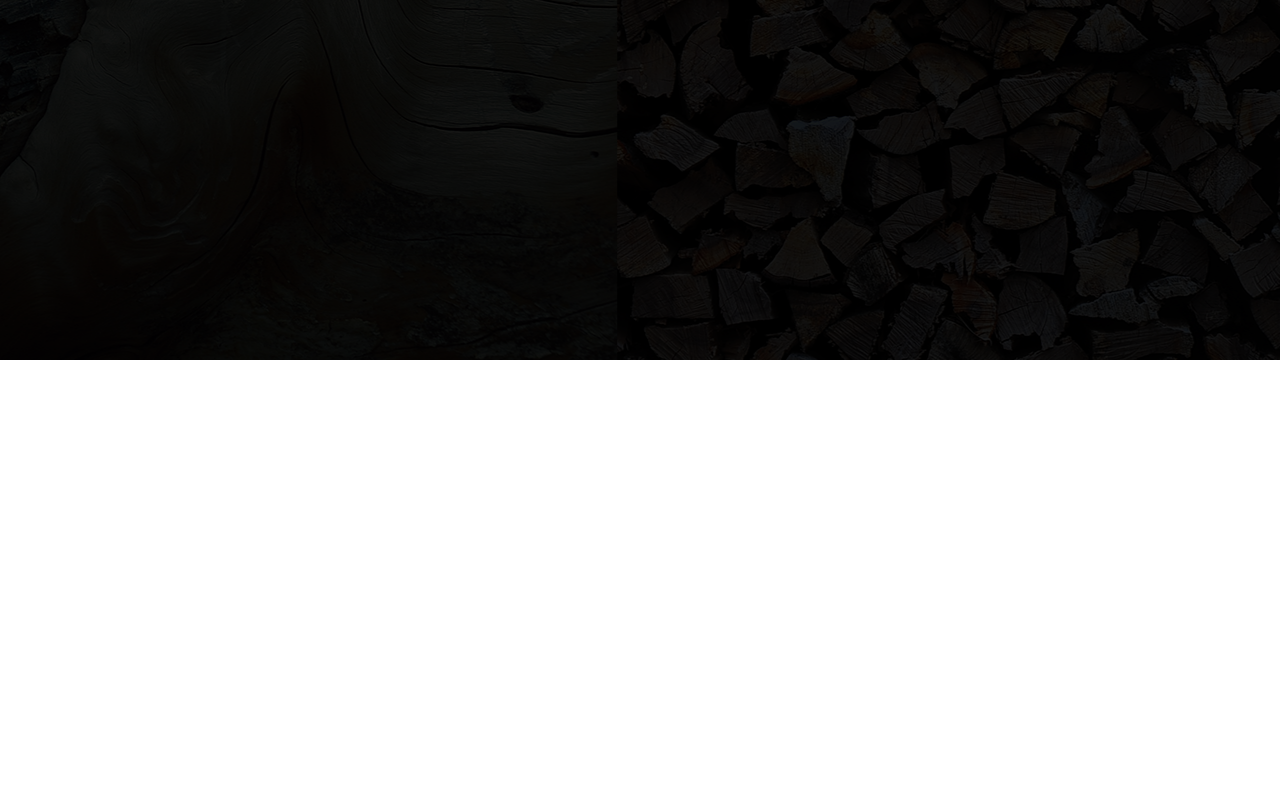
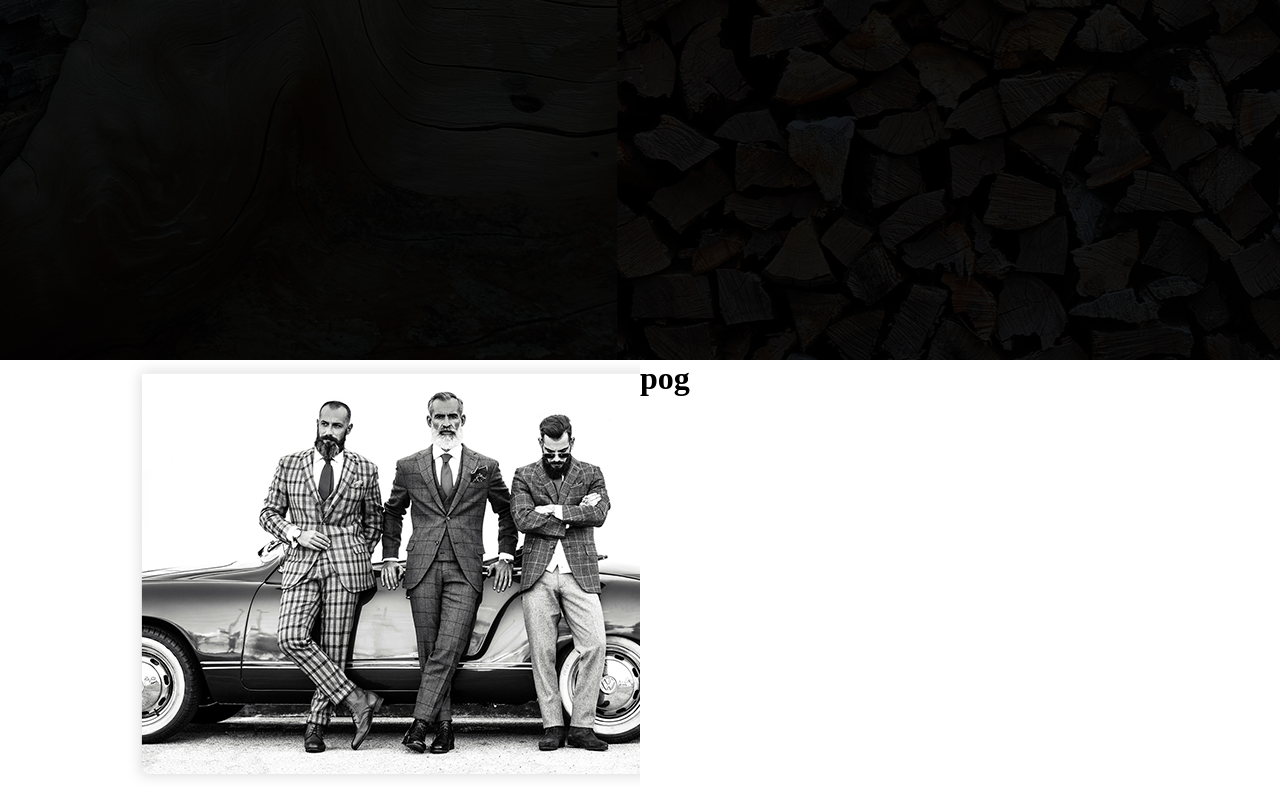
Before and after one commit to abs3nce/angular-Wooder-Project, an Angular app: page / in a window 1280 px wide. Shown: the part 440-1231 px from the top of the page. Before the commit the page ends 800 px from the top, so only its background shows below. Built offline with nearby package versions, Linux system fonts and the light colour scheme.

Commit message:
-Changes to about

```diff
--- a/src/app/about/about.component.html
+++ b/src/app/about/about.component.html
@@ -1,19 +1,8 @@
-<!doctype html>
-<html lang="en">
-  <head>
-    <!-- Required meta tags -->
-    <meta charset="utf-8">
-    <meta name="viewport" content="width=device-width, initial-scale=1, shrink-to-fit=no">
-    <!-- Bootstrap CSS -->
-    <link rel="stylesheet" href="https://stackpath.bootstrapcdn.com/bootstrap/4.4.1/css/bootstrap.min.css" integrity="sha384-Vkoo8x4CGsO3+Hhxv8T/Q5PaXtkKtu6ug5TOeNV6gBiFeWPGFN9MuhOf23Q9Ifjh" crossorigin="anonymous">
-  </head>
-  <body>
-
-
-    <!-- Optional JavaScript -->
-    <!-- jQuery first, then Popper.js, then Bootstrap JS -->
-    <script src="https://code.jquery.com/jquery-3.4.1.slim.min.js" integrity="sha384-J6qa4849blE2+poT4WnyKhv5vZF5SrPo0iEjwBvKU7imGFAV0wwj1yYfoRSJoZ+n" crossorigin="anonymous"></script>
-    <script src="https://cdn.jsdelivr.net/npm/popper.js@1.16.0/dist/umd/popper.min.js" integrity="sha384-Q6E9RHvbIyZFJoft+2mJbHaEWldlvI9IOYy5n3zV9zzTtmI3UksdQRVvoxMfooAo" crossorigin="anonymous"></script>
-    <script src="https://stackpath.bootstrapcdn.com/bootstrap/4.4.1/js/bootstrap.min.js" integrity="sha384-wfSDF2E50Y2D1uUdj0O3uMBJnjuUD4Ih7YwaYd1iqfktj0Uod8GCExl3Og8ifwB6" crossorigin="anonymous"></script>
-  </body>
-</html>
+<div class="container1">
+  <div class="box1">
+    <img src="assets/images/about-main-image.png" class="margleft">
+  </div>
+  <div class="box2">
+    <h1>pog</h1>
+  </div>
+</div>
--- a/src/app/about/about.component.scss
+++ b/src/app/about/about.component.scss
@@ -0,0 +1,12 @@
+.container1 {
+    display: flex;
+}
+.box1 {
+    flex: 1;
+}
+.box2 {
+    flex: 1;
+}
+.margleft {
+    margin-left: 20%;
+}
--- a/src/app/app.component.html
+++ b/src/app/app.component.html
@@ -1,2 +1,3 @@
 <app-nav-bar></app-nav-bar>
 <app-header></app-header>
+<app-about></app-about>
```
Also changed, not shown: src/assets/images/about-main-image.png (added).
